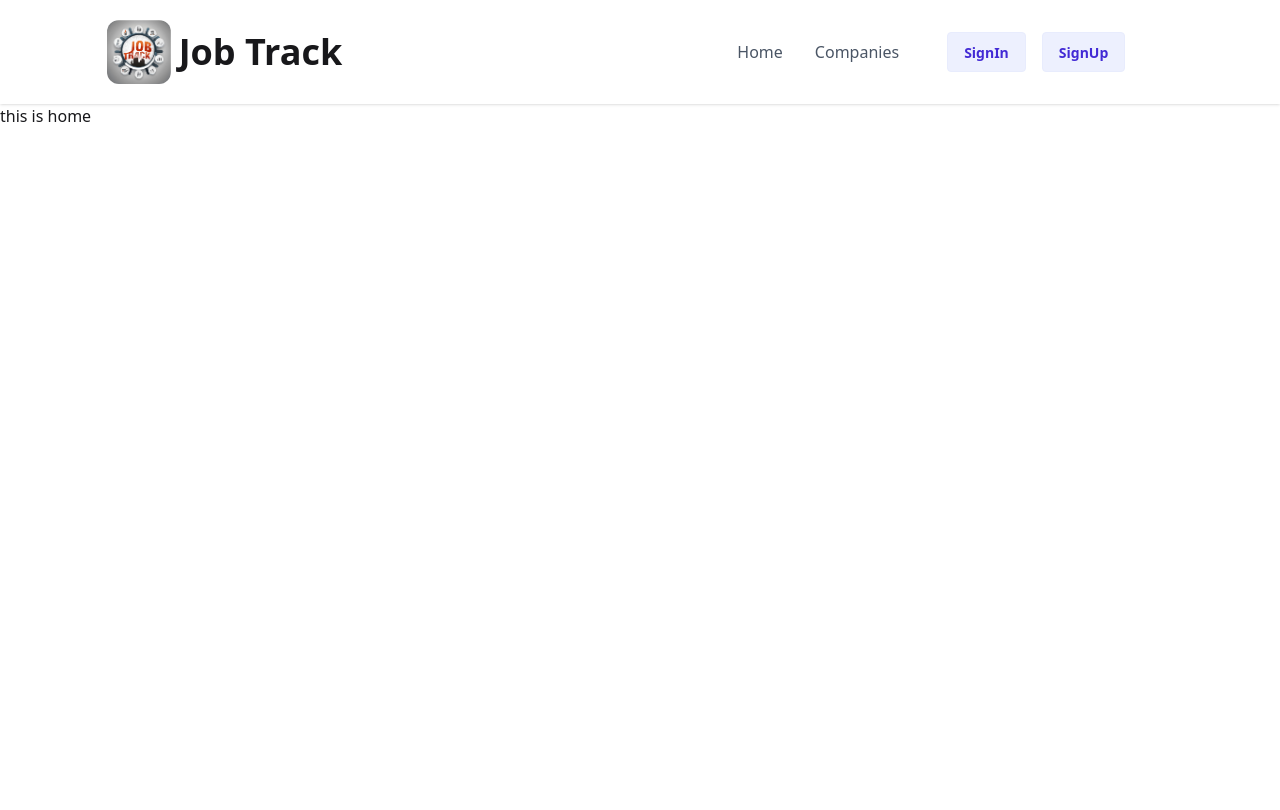
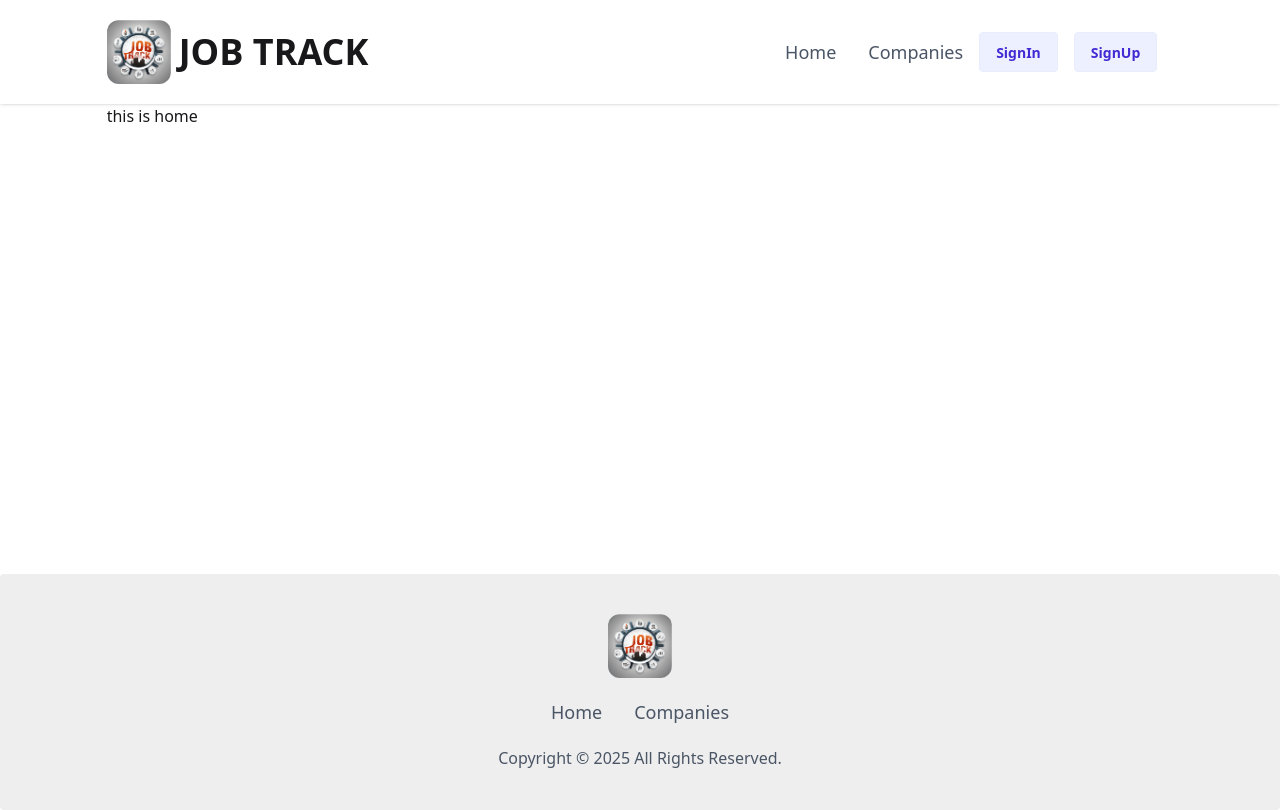
Before and after one commit to Md-Shakib-Akando/Job-Track-WebApp, a React (Vite) app: page / in a window 1280 px wide. Built offline with nearby package versions, Linux system fonts and the light colour scheme.

Commit message:
footer successfully designed

```diff
--- a/src/Pages/Home.jsx
+++ b/src/Pages/Home.jsx
@@ -2,7 +2,7 @@ import React from 'react';
 
 const Home = () => {
     return (
-        <div>
+        <div >
             <h2 >this is home </h2>
         </div>
     );
--- a/src/RootLayout/RootLayout.jsx
+++ b/src/RootLayout/RootLayout.jsx
@@ -1,13 +1,17 @@
 import React from 'react';
 import { Outlet } from 'react-router';
 import Navbar from '../components/Navbar/Navbar';
+import Footer from '../components/Footer/Footer';
 
 
 const RootLayout = () => {
     return (
         <>
             <Navbar></Navbar>
+            <div className='w-10/12 mx-auto h-[calc(100vh-330px)]'>
             <Outlet></Outlet>
+            </div>
+            <Footer></Footer>
         </>
     );
 };
--- /dev/null
+++ b/src/components/Footer/Footer.jsx
@@ -0,0 +1,39 @@
+import React from 'react';
+import Logo from '../../assets/Job-Track logo.png'
+import { NavLink } from 'react-router';
+const Footer = () => {
+    return (
+        <footer className=" bg-base-300  rounded p-10">
+
+            <div className='flex flex-col justify-center items-center gap-5'>
+                <div className="flex items-center gap-2">
+                    <img className='h-16 w-16 rounded-xl' src={Logo} alt="" />
+
+                </div>
+
+
+
+                <nav className="flex justify-center items-center gap-8">
+                    <NavLink
+                        to='/'
+                        className="text-gray-600 text-lg hover:text-blue-600 transition-colors duration-200 cursor-pointer"
+                    >
+                        Home
+                    </NavLink>
+                    <NavLink
+                        to='/companies'
+                        className="text-gray-600 text-lg hover:text-blue-600 transition-colors duration-200 cursor-pointer"
+                    >
+                        Companies
+                    </NavLink>
+                </nav>
+
+                <aside>
+                    <p className='text-gray-600'>Copyright © {new Date().getFullYear()} All Rights Reserved. </p>
+                </aside>
+            </div>
+        </footer>
+    );
+};
+
+export default Footer;
--- a/src/components/Navbar/Navbar.jsx
+++ b/src/components/Navbar/Navbar.jsx
@@ -9,13 +9,13 @@ const Navbar = () => {
 
     <NavLink
       to='/'
-      className="text-gray-600 hover:text-blue-600 transition-colors duration-200 cursor-pointer"
+      className="text-gray-600 text-lg hover:text-blue-600 transition-colors duration-200 cursor-pointer"
     >
       Home
     </NavLink>
     <NavLink
       to='/companies'
-      className="text-gray-600 hover:text-blue-600 transition-colors duration-200 cursor-pointer"
+      className="text-gray-600 text-lg hover:text-blue-600 transition-colors duration-200 cursor-pointer"
     >
       Companies
     </NavLink>
@@ -33,9 +33,9 @@ const Navbar = () => {
         <div className=" w-10/12 mx-auto py-5 flex justify-between items-center">
           <div className="flex items-center gap-2">
             <img className='h-16 w-16 rounded-xl' src={Logo} alt="" />
-            <h2 className='text-2xl md:text-4xl font-bold'>Job Track</h2>
+            <h2 className='text-2xl md:text-4xl font-bold'>JOB TRACK</h2>
           </div>
-          <nav className="flex items-center  space-x-12">
+          <nav className="flex items-center  space-x-4">
             <div className="hidden md:flex items-center space-x-8">
 
               {link}
```
